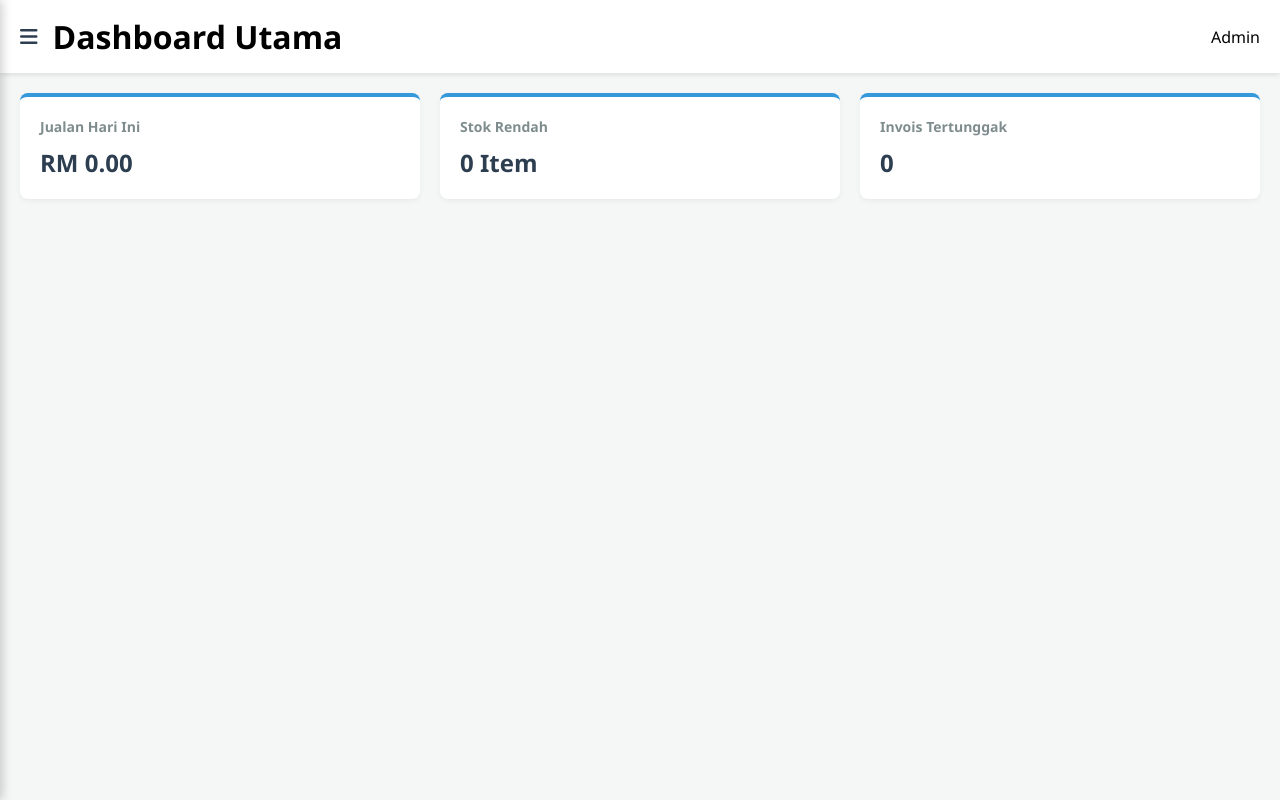
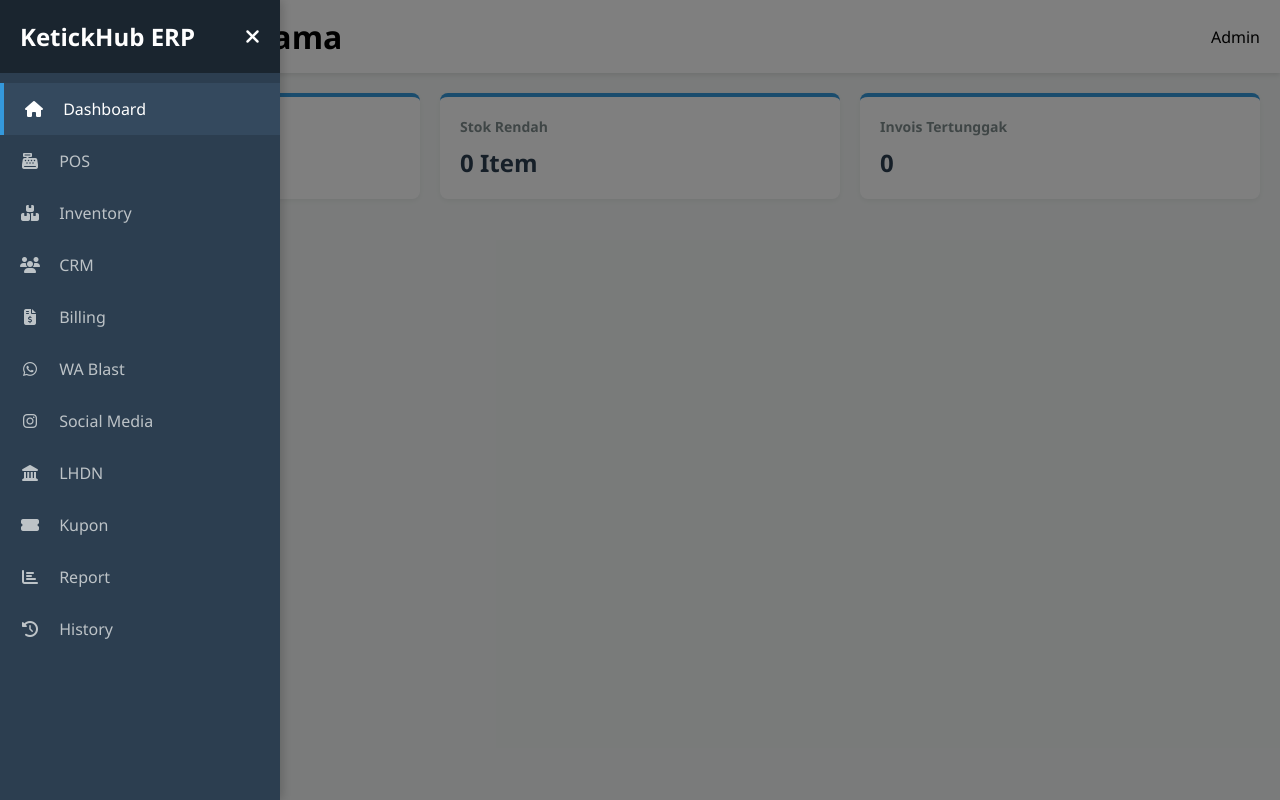
Before and after one commit to daqbang-dot/KetickBizPro, a plain HTML site: page index.html in a window 1280 px wide. Both pictures are taken after a click on the button 28 px from the left and 36 px from the top of the page. Drawn offline with Linux system fonts and the light colour scheme.

Commit message:
Update index.html

```diff
--- a/index.html
+++ b/index.html
@@ -58,6 +58,30 @@
         </section>
     </main>
 
-    <script type="module" src="js/app.js"></script>
+    <script>
+        document.addEventListener('DOMContentLoaded', function() {
+            const openBtn = document.getElementById('open-drawer-btn');
+            const closeBtn = document.getElementById('close-drawer-btn');
+            const drawer = document.getElementById('menu-drawer');
+            const overlay = document.getElementById('menu-overlay');
+
+            if (openBtn && drawer && overlay) {
+                openBtn.onclick = function() {
+                    drawer.classList.add('open');
+                    overlay.classList.add('active');
+                };
+
+                closeBtn.onclick = function() {
+                    drawer.classList.remove('open');
+                    overlay.classList.remove('active');
+                };
+
+                overlay.onclick = function() {
+                    drawer.classList.remove('open');
+                    overlay.classList.remove('active');
+                };
+            }
+        });
+    </script>
 </body>
 </html>
```
